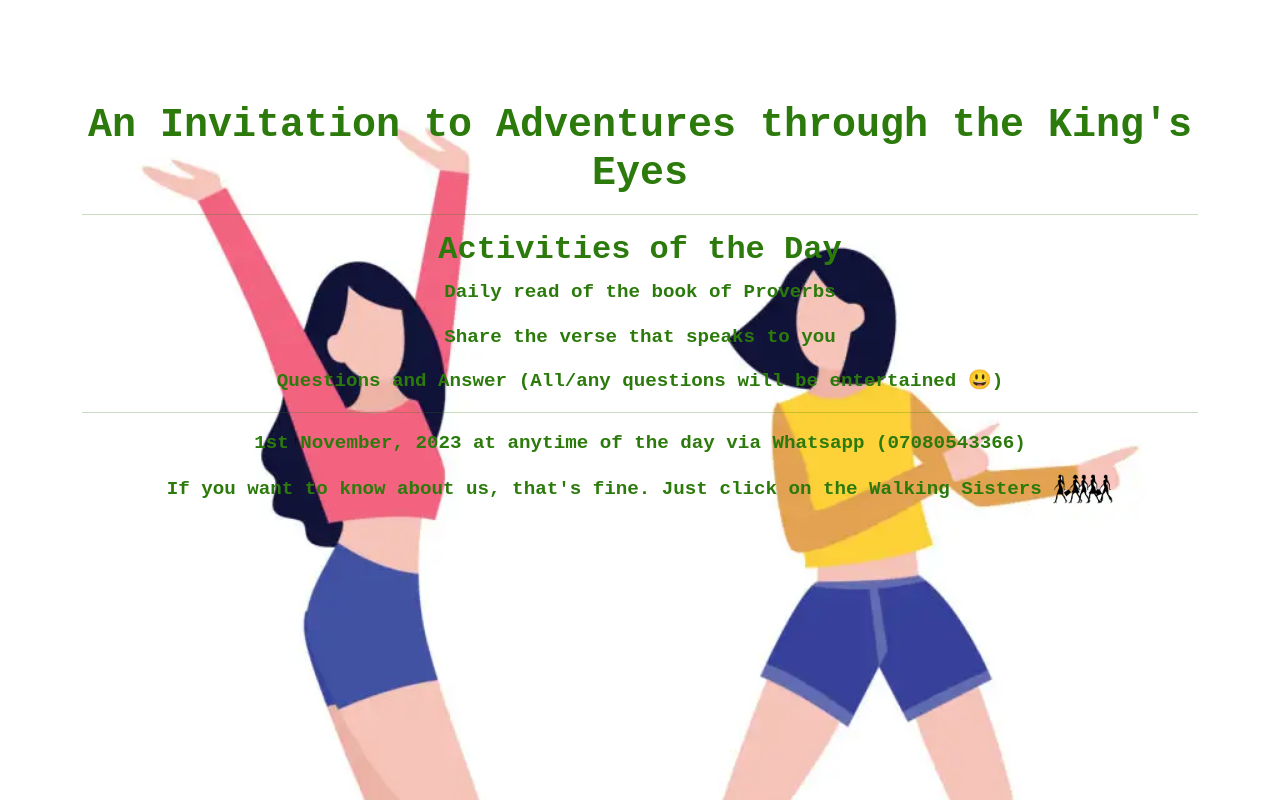
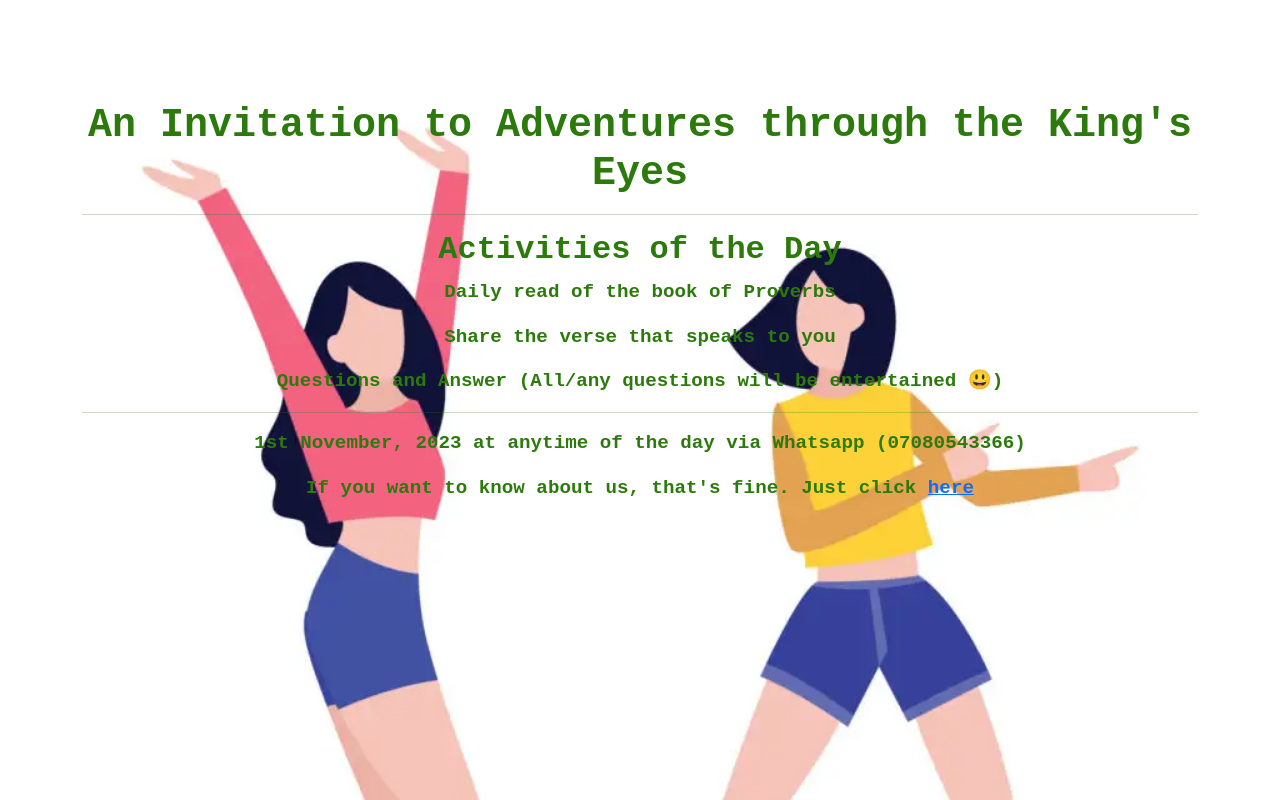
Before and after one commit to didi68/Bible-study, a plain HTML site: page index.html in a window 1280 px wide. Drawn offline with nearby package versions, Linux system fonts and the light colour scheme.

Commit message:
Update index.html

```diff
--- a/index.html
+++ b/index.html
@@ -20,7 +20,7 @@
             <hr>
 
             <p>1st November, 2023 at anytime of the day via Whatsapp (07080543366)</p>
-            <p>If you want to know about us, that's fine. Just click on the Walking Sisters <a href="https://didi68.github.io/SOW-Project/"><img src="walking.webp" alt="walking" height="30"></a></p>
+            <p>If you want to know about us, that's fine. Just click <a href="https://chat.whatsapp.com/DDTRPSDxUfD4ulbMwL3xjb">here</a></p>
         </div>
     </body>
 </html>
```
